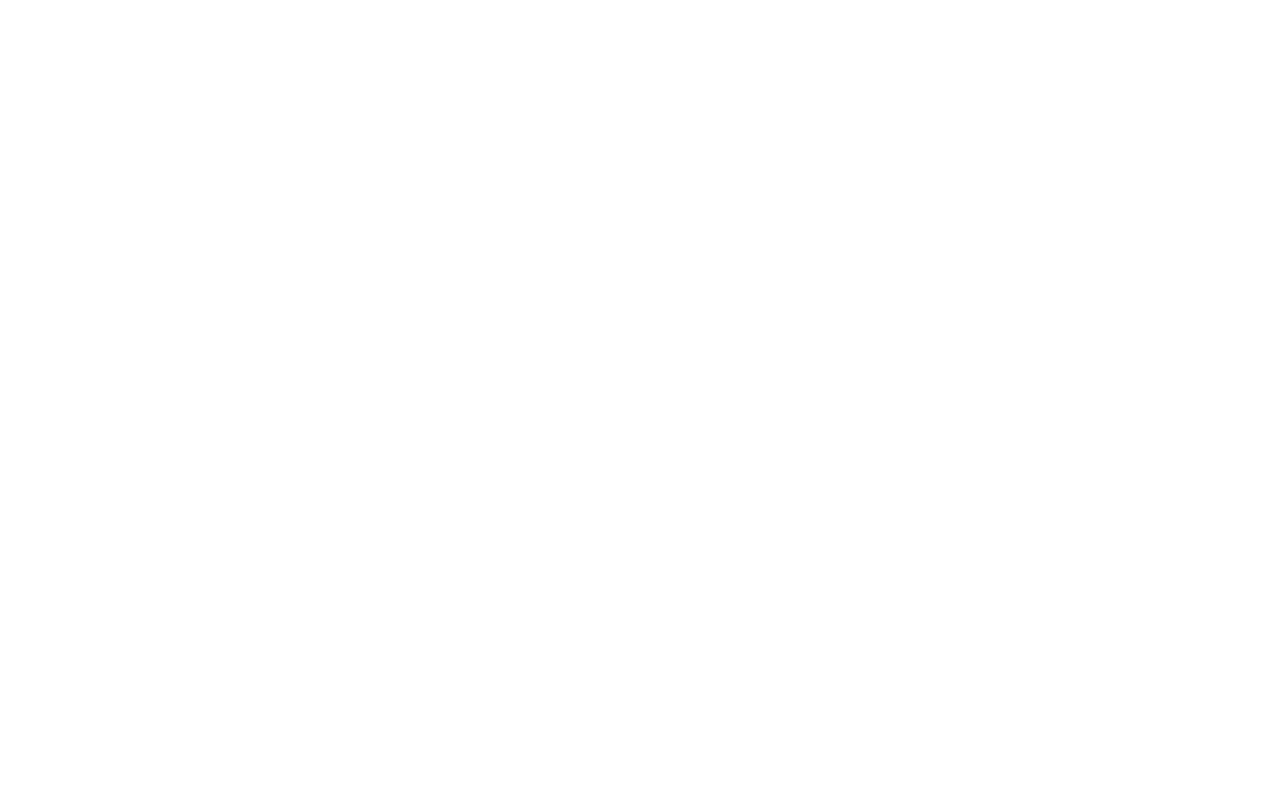
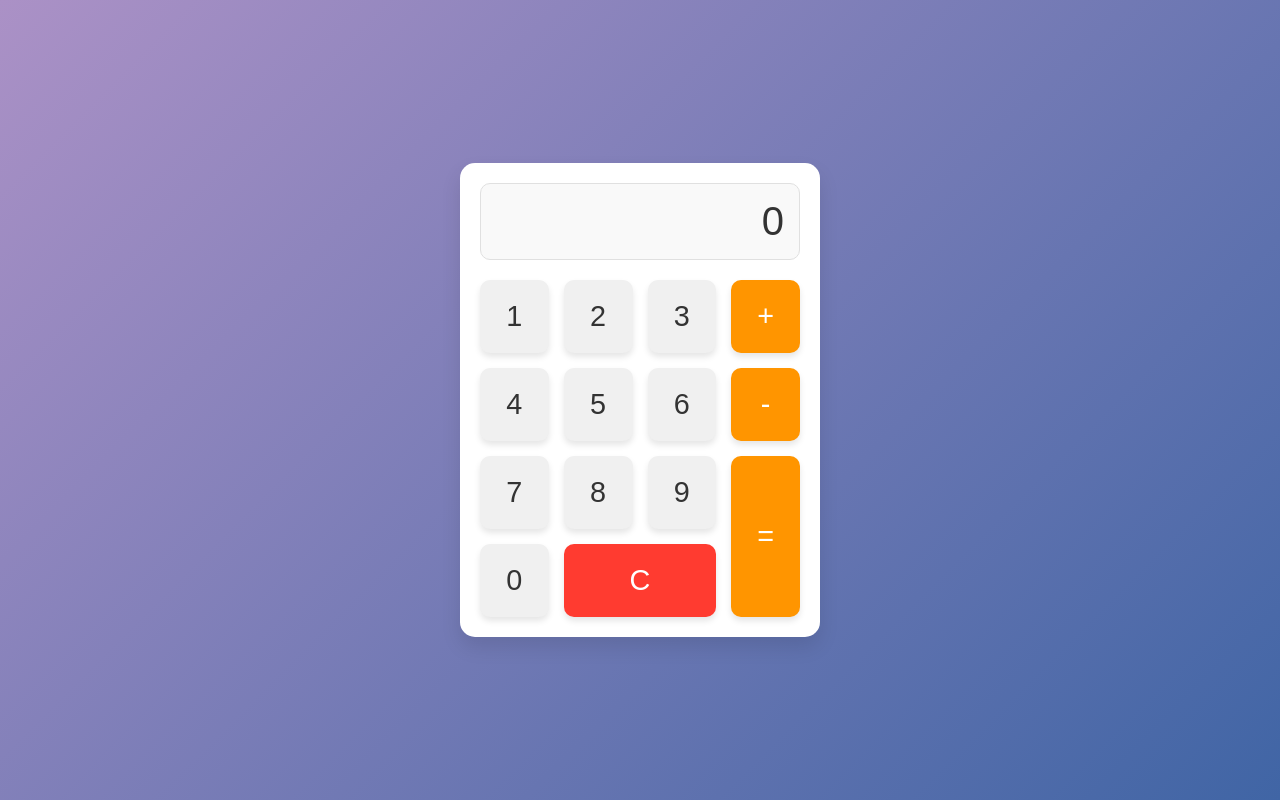
Before and after one commit to Nekit9401/vite-react-template, a React (Vite) app: page / in a window 1280 px wide. Built offline with nearby package versions, Linux system fonts and the light colour scheme.

Commit message:
Final project

```diff
--- a/src/App.jsx
+++ b/src/App.jsx
@@ -2,5 +2,95 @@
 import styles from './app.module.css';
 
 export const App = () => {
-	return <></>;
+	const [operand1, setOperand1] = useState('');
+	const [operand2, setOperand2] = useState('');
+	const [operator, setOperator] = useState('');
+	const [result, setResult] = useState('');
+	const [isResultOnDisply, setIsResultOnDisplay] = useState(false);
+
+	const buttons = ['1', '2', '3', '+', '4', '5', '6', '-', '7', '8', '9', '=', '0', 'C'];
+
+	const calcResult = (operator) => {
+		switch (operator) {
+			case '+':
+				return Number(operand1) + Number(operand2);
+			case '-':
+				return Number(operand1) - Number(operand2);
+		}
+	};
+
+	const handleButtonClick = (value) => {
+		if (value === 'C') {
+			setOperand1('');
+			setOperand2('');
+			setOperator('');
+			setResult('');
+			setIsResultOnDisplay(false);
+		} else if (value === '+' || value === '-') {
+			if (isResultOnDisply) {
+				setOperand1(String(result));
+				setIsResultOnDisplay(false);
+				setOperator(value);
+			}
+			if (operand1 && !operator) {
+				setOperator(value);
+			}
+		} else if (value === '=') {
+			if (operand1 && operand2) {
+				setResult(calcResult(operator));
+				setIsResultOnDisplay(true);
+				setOperand1('');
+				setOperand2('');
+				setOperator('');
+			}
+		} else if (value === '0') {
+			if (operand1 && operand2) {
+				setOperand2((op1) => op1 + value);
+			} else if (operand1 && !operator) {
+				setOperand1((op1) => op1 + value);
+			}
+		} else {
+			if (isResultOnDisply) {
+				setResult('');
+				setIsResultOnDisplay(false);
+				setOperand1((op1) => op1 + value);
+			} else {
+				if (!operator) {
+					setOperand1((op1) => op1 + value);
+				}
+				if (operator) {
+					setOperand2((op2) => op2 + value);
+				}
+			}
+		}
+	};
+
+	return (
+		<>
+			<div className={styles.calculator}>
+				<div className={`${styles.display} ${isResultOnDisply ? styles.result : ''}`}>
+					{isResultOnDisply
+						? result
+						: !operand1
+							? '0'
+							: `${operand1}${operator}${operand2}`}
+				</div>
+				<div className={styles.buttons}>
+					{buttons.map((btn) => (
+						<button
+							key={btn}
+							className={`${styles.button} ${
+								btn === '+' || btn === '-' ? styles.operator : ''
+							} ${btn === '=' ? styles['operator-equally'] : ''} ${
+								btn === 'C' ? styles.clear : ''
+							}`}
+							onClick={() => handleButtonClick(btn)}
+						>
+							{btn}
+						</button>
+					))}
+				</div>
+			</div>
+		</>
+	);
 };
--- a/src/app.module.css
+++ b/src/app.module.css
@@ -0,0 +1,90 @@
+.calculator {
+	background-color: #ffffff;
+	border-radius: 15px;
+	box-shadow: 0 10px 20px rgba(0, 0, 0, 0.1);
+	padding: 20px;
+	width: 320px;
+}
+
+.display {
+	background-color: #f9f9f9;
+	color: #333333;
+	font-size: 2.5em;
+	text-align: right;
+	padding: 15px;
+	border-radius: 10px;
+	margin-bottom: 20px;
+	overflow: hidden;
+	white-space: nowrap;
+	border: 1px solid #e0e0e0;
+}
+
+.display.result {
+	color: #1abc9c;
+}
+
+.buttons {
+	display: grid;
+	grid-template-columns: repeat(4, 1fr);
+	gap: 15px;
+}
+
+.button {
+	background-color: #f0f0f0;
+	color: #333333;
+	border: none;
+	border-radius: 10px;
+	font-size: 1.8em;
+	padding: 20px;
+	cursor: pointer;
+	transition:
+		background-color 0.3s ease,
+		transform 0.1s ease,
+		box-shadow 0.3s ease;
+	box-shadow: 0 4px 6px rgba(0, 0, 0, 0.1);
+}
+
+.button:hover {
+	background-color: #e0e0e0;
+	box-shadow: 0 6px 8px rgba(0, 0, 0, 0.15);
+}
+
+.button:active {
+	background-color: #d0d0d0;
+	transform: scale(0.95);
+	box-shadow: 0 2px 4px rgba(0, 0, 0, 0.1);
+}
+
+.operator,
+.operator-equally {
+	background-color: #ff9500;
+	color: #ffffff;
+}
+
+.operator-equally {
+	grid-row: span 2;
+}
+
+.operator:hover,
+.operator-equally:hover {
+	background-color: #e08900;
+}
+
+.operator:active,
+.operator-equally:active {
+	background-color: #cc7a00;
+}
+
+.clear {
+	background-color: #ff3b30;
+	color: #ffffff;
+	grid-column: span 2;
+}
+
+.clear:hover {
+	background-color: #e0332a;
+}
+
+.clear:active {
+	background-color: #c62b22;
+}
--- a/src/index.css
+++ b/src/index.css
@@ -1,68 +1,9 @@
-:root {
-	font-family: Inter, system-ui, Avenir, Helvetica, Arial, sans-serif;
-	line-height: 1.5;
-	font-weight: 400;
-
-	color-scheme: light dark;
-	color: rgba(255, 255, 255, 0.87);
-	background-color: #242424;
-
-	font-synthesis: none;
-	text-rendering: optimizeLegibility;
-	-webkit-font-smoothing: antialiased;
-	-moz-osx-font-smoothing: grayscale;
+body {
+	display: flex;
+	justify-content: center;
+	align-items: center;
+	height: 100vh;
+	margin: 0;
+	background: linear-gradient(135deg, #ab91c6, #4065a5);
+	font-family: Arial, sans-serif;
 }
-
-a {
-	font-weight: 500;
-	color: #646cff;
-	text-decoration: inherit;
-}
-a:hover {
-	color: #535bf2;
-}
-
-body {
-	margin: 0;
-	display: flex;
-	place-items: center;
-	min-width: 320px;
-	min-height: 100vh;
-}
-
-h1 {
-	font-size: 3.2em;
-	line-height: 1.1;
-}
-
-button {
-	border-radius: 8px;
-	border: 1px solid transparent;
-	padding: 0.6em 1.2em;
-	font-size: 1em;
-	font-weight: 500;
-	font-family: inherit;
-	background-color: #1a1a1a;
-	cursor: pointer;
-	transition: border-color 0.25s;
-}
-button:hover {
-	border-color: #646cff;
-}
-button:focus,
-button:focus-visible {
-	outline: 4px auto -webkit-focus-ring-color;
-}
-
-@media (prefers-color-scheme: light) {
-	:root {
-		color: #213547;
-		background-color: #ffffff;
-	}
-	a:hover {
-		color: #747bff;
-	}
-	button {
-		background-color: #f9f9f9;
-	}
-}
```
Also changed, not shown: 1 other file (tests, documents, lock files or other folders).
